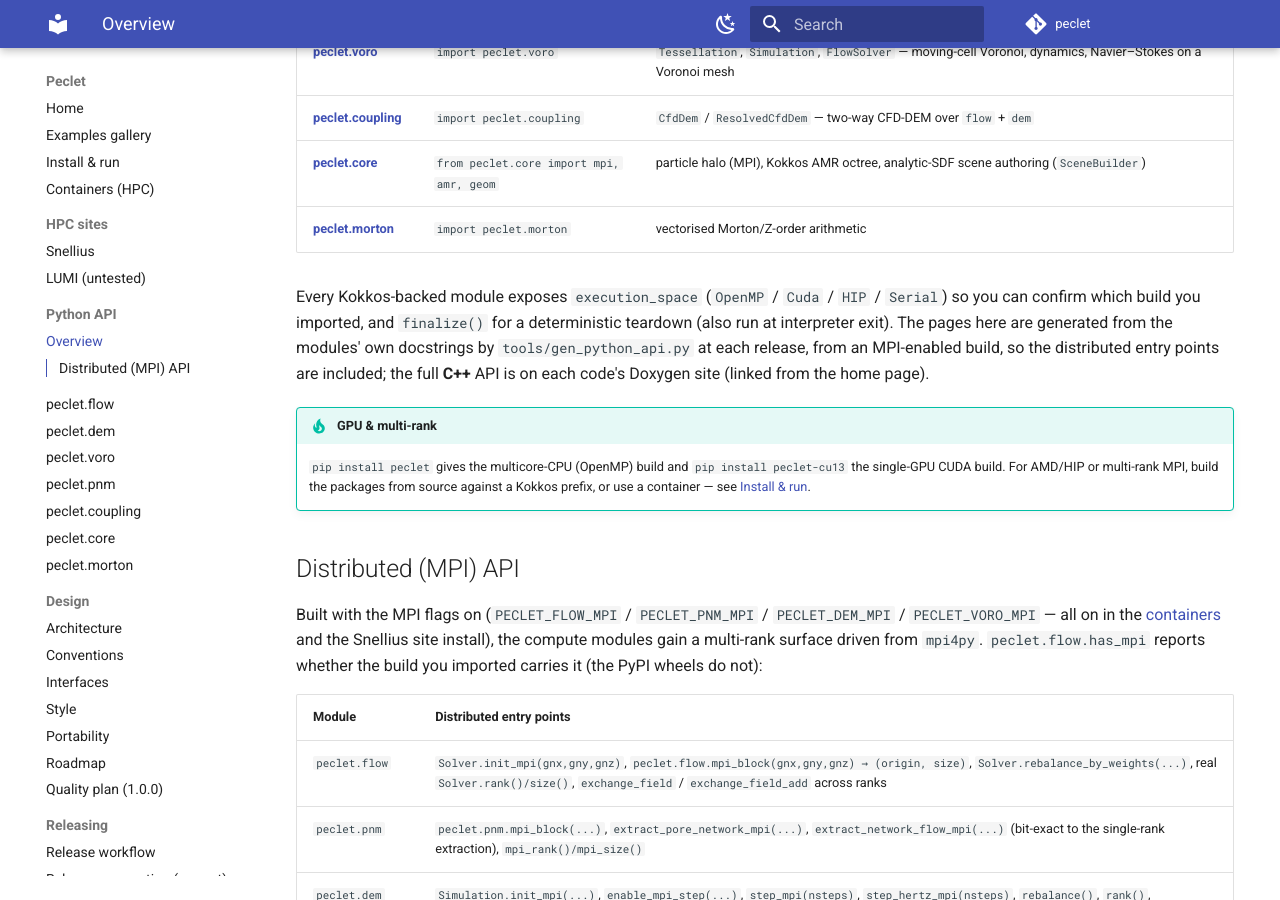
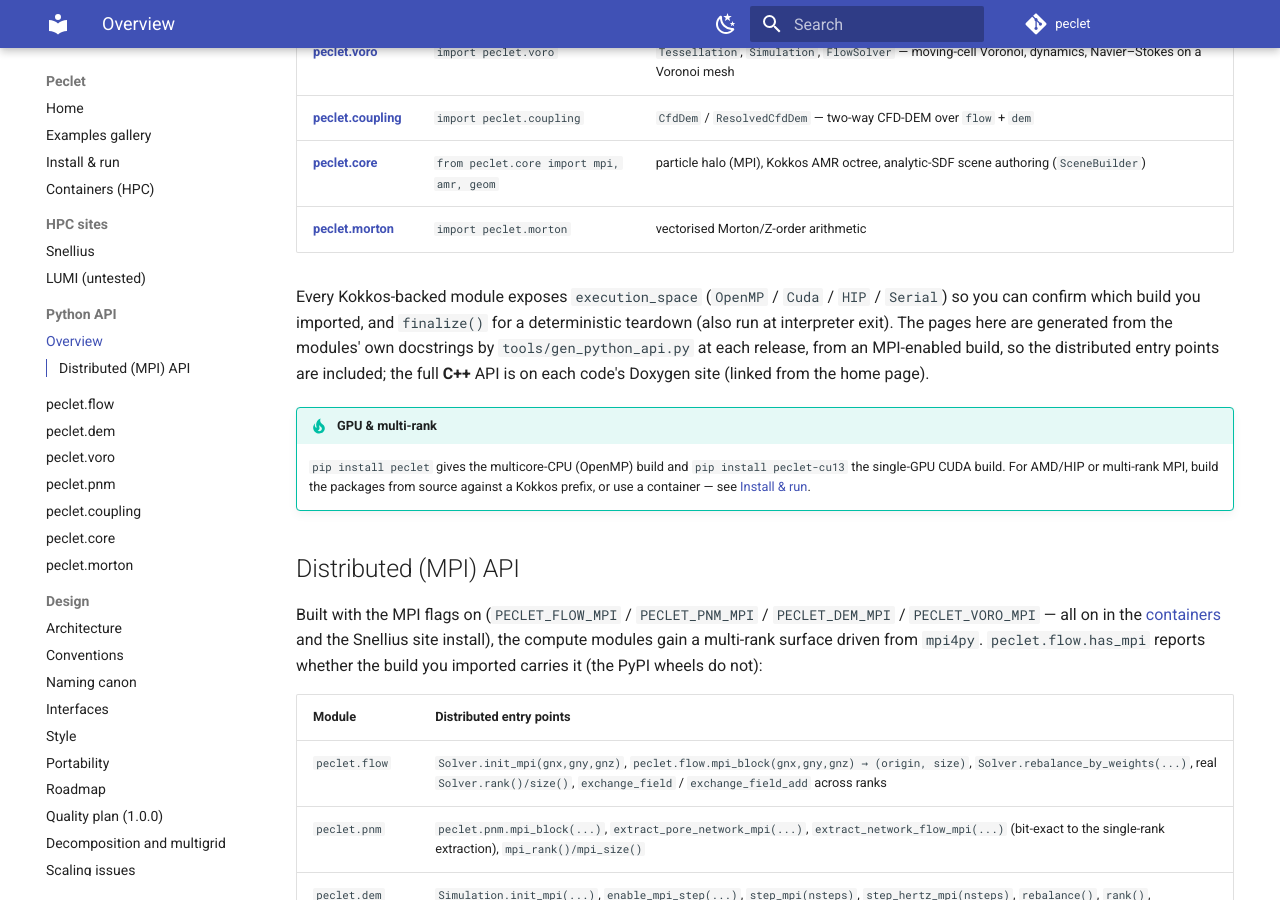
Before and after one commit to computational-chemical-engineering/peclet, an MkDocs documentation site: the page built from docs/python/index.md, in a window 1280 px wide and 900 px high, scrolled down 446 px. Built offline with MkDocs 1.6.1 and Material for MkDocs 9.7.7, drawn with Linux system fonts in a browser that asks for light colours; comment, search, counter and statistics services are not loaded.

Commit message:
docs site: the four orphan reference pages join the Design nav
NAMING.md is the naming canon CLAUDE.md points every contributor at, and DECOMPOSITION_AND_MULTIGRID,
SCALING_ISSUES and PHYSICAL_UNITS_PLAN are cited as required reading; all four existed only as
unlinked files. mkdocs build --strict clean.

Co-Authored-By: Claude Opus 5 <noreply@anthropic.com>
Claude-Session: https://claude.ai/code/session_01Wqm2gbrbGKeKH8YVUHoTch

```diff
--- a/mkdocs.yml
+++ b/mkdocs.yml
@@ -58,11 +58,15 @@ nav:
   - Design:
       - Architecture: ARCHITECTURE.md
       - Conventions: CONVENTIONS.md
+      - Naming canon: NAMING.md
       - Interfaces: INTERFACES.md
       - Style: STYLE.md
       - Portability: PORTABILITY.md
       - Roadmap: ROADMAP.md
       - Quality plan (1.0.0): QUALITY_PLAN.md
+      - Decomposition and multigrid: DECOMPOSITION_AND_MULTIGRID.md
+      - Scaling issues: SCALING_ISSUES.md
+      - Physical units (phases 3-4 open): PHYSICAL_UNITS_PLAN.md
   - Releasing:
       - Release workflow: RELEASE.md
       - Release preparation (current): RELEASE_PREP.md
```
